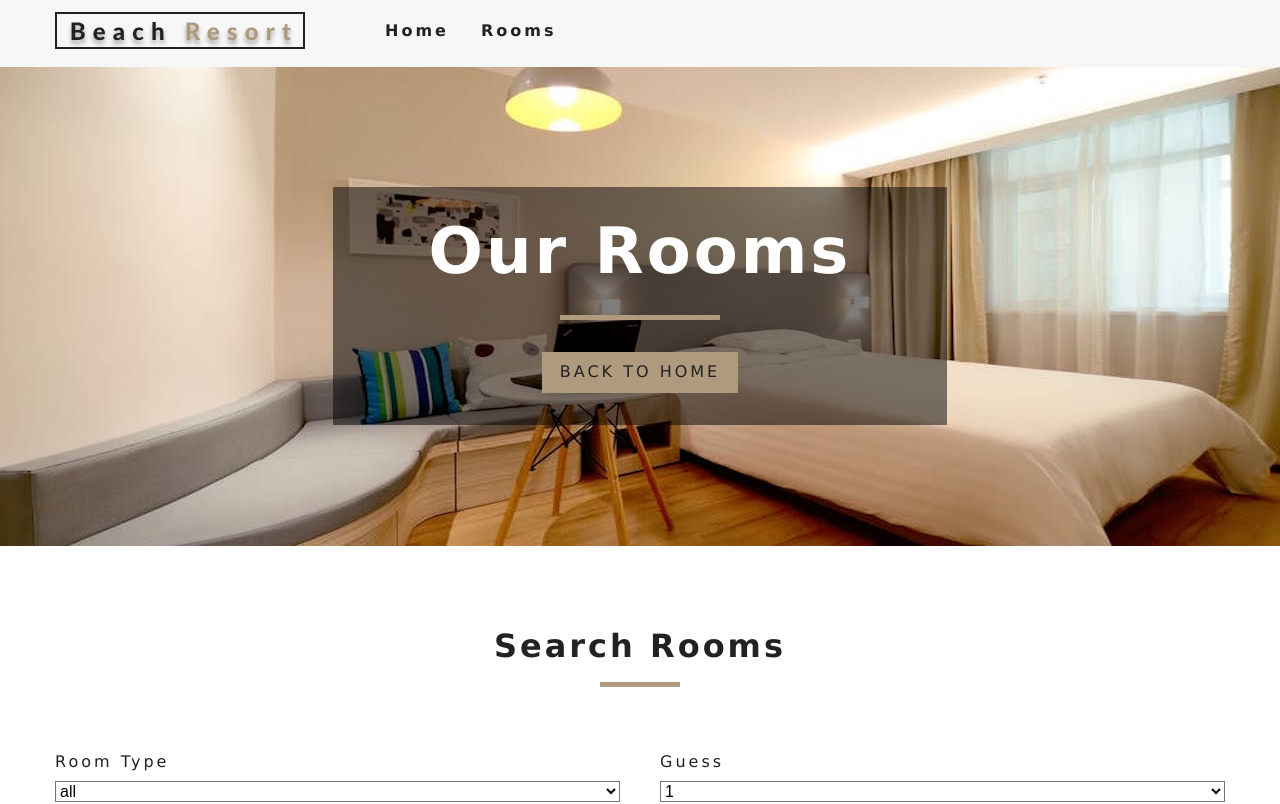
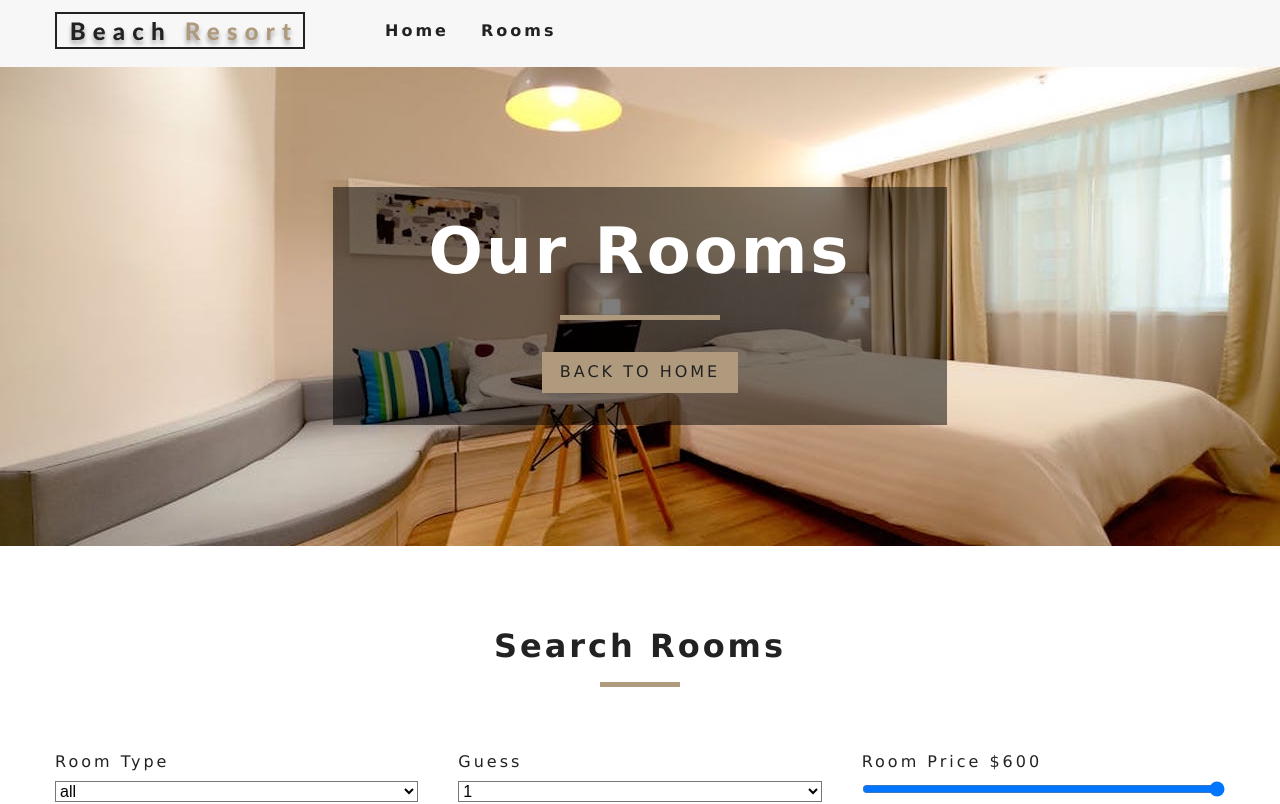
Before and after one commit to GerardoGarciaD/resort, a React (Create React App) app: page /rooms in a window 1280 px wide. Shown: the top 804 px of the page. Built offline with nearby package versions, Linux system fonts and the light colour scheme.

Commit message:
Añadiendo Rango de precios

```diff
--- a/src/components/RoomFilter.js
+++ b/src/components/RoomFilter.js
@@ -101,6 +101,23 @@
           </select>
         </div>
         {/* END OF GUESTS */}
+
+        {/* Room Price */}
+        <div className="form-group">
+          <label htmlFor="price">room Price ${price}</label>
+          <input
+            type="range"
+            name="price"
+            min={minPrice}
+            max={maxPrice}
+            id="price"
+            value={price}
+            onChange={handleChange}
+            className="form-control"
+          />
+        </div>
+
+        {/* End of Room Price */}
       </form>
     </section>
   );
```
